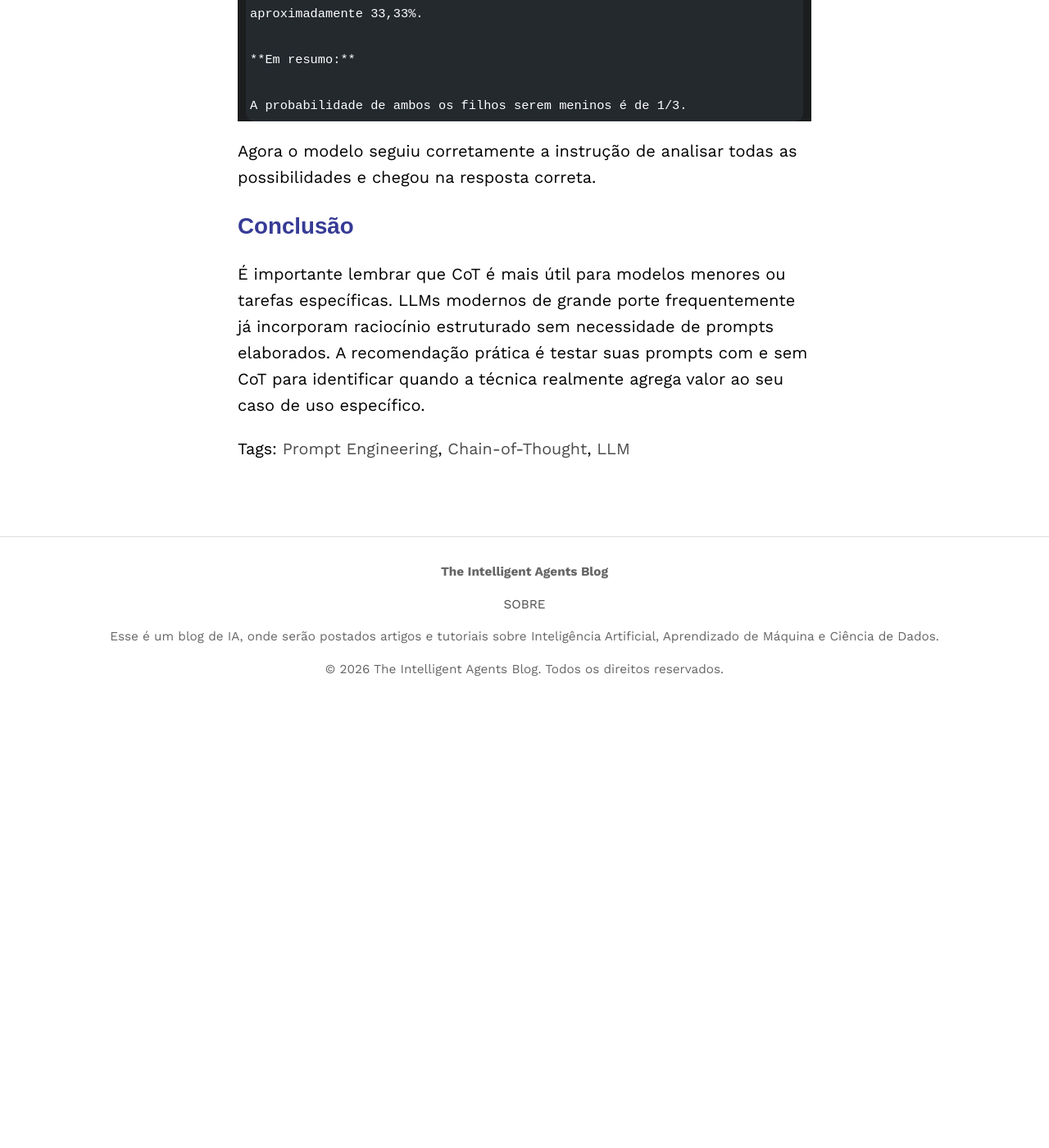
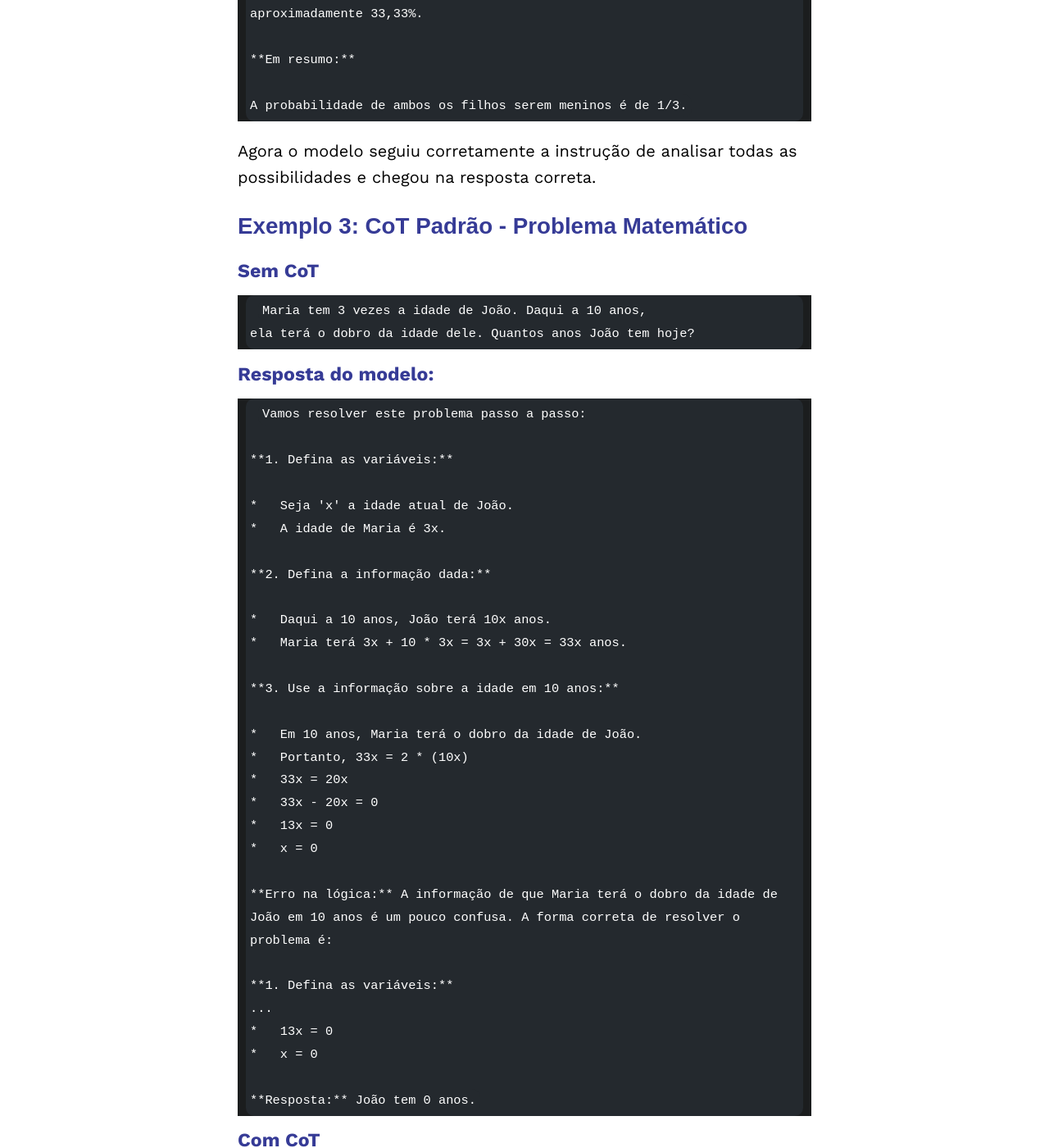
Before and after one commit to iablog/iablog.github.io, a Jekyll site: the page built from _posts/2026-01-16-post.md, in a window 1280 px wide and 1400 px high, scrolled down 5992 px. Shown: the whole window at 82% size. Built offline with Jekyll 4.4.1, drawn with Linux system fonts in a browser that asks for light colours; before the commit the page ends 6856 px from its top, so only the background shows below that; some of the changed text lies outside the part shown.

Commit message:
new example of standard CoT

````diff
--- a/_posts/2026-01-16-post.md
+++ b/_posts/2026-01-16-post.md
@@ -28,7 +28,7 @@ Existem duas formas principais de aplicar CoT:
 
 Vamos ver exemplos práticos de ambas as abordagens usando o modelo **gemma-3-1b-it**.
 
-## Exemplo 1: Problema Matemático
+## Exemplo 1: CoT Guiado - Problema Matemático
 
 ### Sem CoT
 
@@ -103,7 +103,7 @@ Vamos calcular passo a passo:
 
 Agora o modelo seguiu corretamente as instruções de passo a passo e forneceu a resposta correta.
 
-## Exemplo 2: Problema de Probabilidade
+## Exemplo 2: CoT Padrão - Problema de Probabilidade
 
 ### Sem CoT
 
@@ -172,6 +172,90 @@ A probabilidade de ambos os filhos serem meninos é de 1/3.
 
 Agora o modelo seguiu corretamente a instrução de analisar todas as possibilidades e chegou na resposta correta.
 
+## Exemplo 3: CoT Padrão - Problema Matemático
+
+### Sem CoT
+
+```
+Maria tem 3 vezes a idade de João. Daqui a 10 anos,
+ela terá o dobro da idade dele. Quantos anos João tem hoje?
+```
+
+### Resposta do modelo:
+
+```
+Vamos resolver este problema passo a passo:
+
+**1. Defina as variáveis:**
+
+*   Seja 'x' a idade atual de João.
+*   A idade de Maria é 3x.
+
+**2. Defina a informação dada:**
+
+*   Daqui a 10 anos, João terá 10x anos.
+*   Maria terá 3x + 10 * 3x = 3x + 30x = 33x anos.
+
+**3. Use a informação sobre a idade em 10 anos:**
+
+*   Em 10 anos, Maria terá o dobro da idade de João.
+*   Portanto, 33x = 2 * (10x)
+*   33x = 20x
+*   33x - 20x = 0
+*   13x = 0
+*   x = 0
+
+**Erro na lógica:** A informação de que Maria terá o dobro da idade de João em 10 anos é um pouco confusa. A forma correta de resolver o problema é:
+
+**1. Defina as variáveis:**
+...
+*   13x = 0
+*   x = 0
+
+**Resposta:** João tem 0 anos.
+```
+
+### Com CoT
+
+```
+Maria tem 3 vezes a idade de João. Daqui a 10 anos,
+ela terá o dobro da idade dele. Quantos anos João tem hoje?
+Monte as equações passo a passo.
+```
+
+### Resposta do modelo:
+
+```
+Vamos resolver este problema passo a passo:
+
+**1. Definir as variáveis:**
+
+* Seja 'x' a idade atual de João.
+* A idade atual de Maria é 3x.
+
+**2. Montar a equação para daqui a 10 anos:**
+
+* Daqui a 10 anos, a idade de João será x + 10.
+* A idade de Maria daqui a 10 anos será 3x + 10.
+* Sabemos que daqui a 10 anos, Maria terá o dobro da idade de João. Então:
+   3x + 10 = 2(x + 10)
+
+**3. Resolver a equação:**
+
+* Expandir a equação:
+   3x + 10 = 2x + 20
+* Subtrair 2x de ambos os lados:
+   x + 10 = 20
+* Subtrair 10 de ambos os lados:
+   x = 10
+
+**4. Encontrar a idade de João:**
+
+* João tem x anos, que é 10 anos.
+
+**Resposta:** João tem 10 anos hoje.
+```
+
 ## Conclusão
 
 É importante lembrar que CoT é mais útil para modelos menores ou tarefas específicas. LLMs modernos de grande porte frequentemente já incorporam raciocínio estruturado sem necessidade de prompts elaborados. A recomendação prática é testar suas prompts com e sem CoT para identificar quando a técnica realmente agrega valor ao seu caso de uso específico.
````
